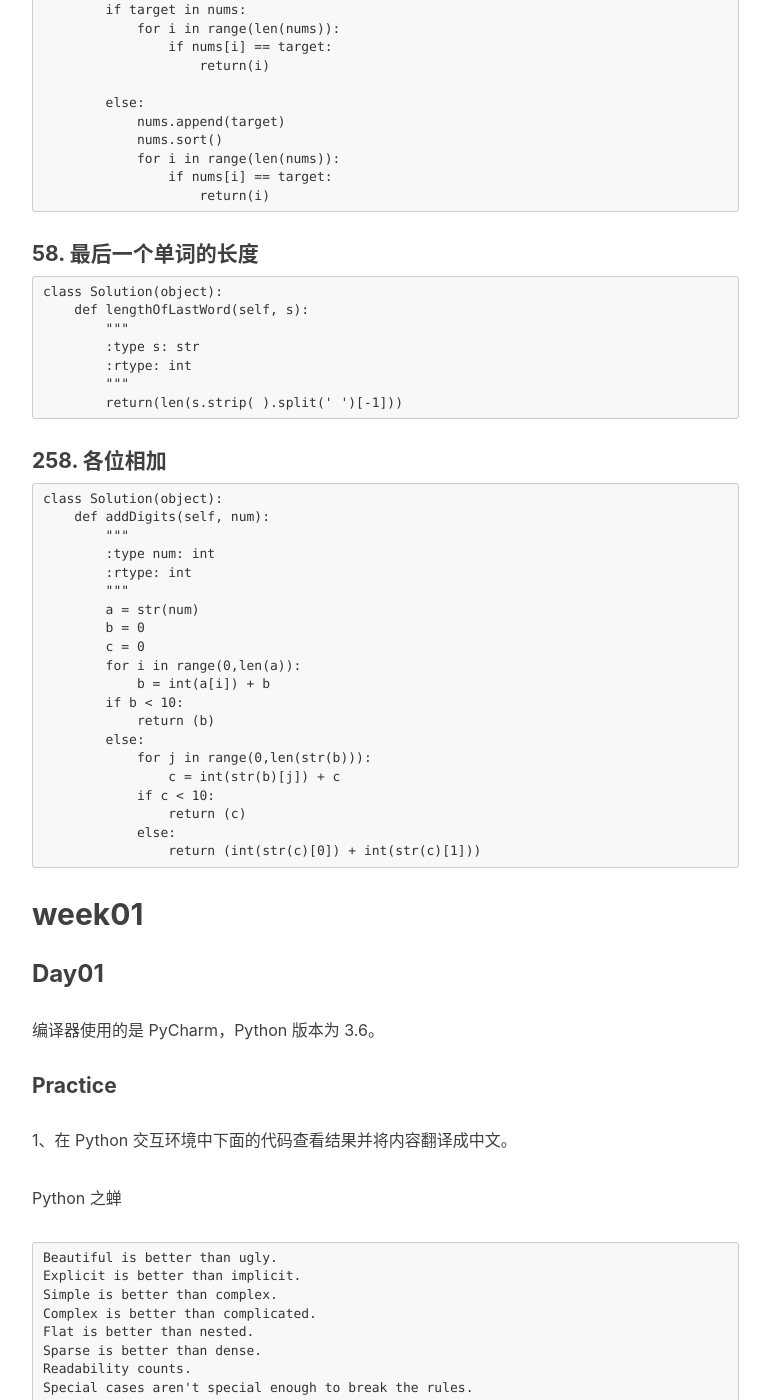
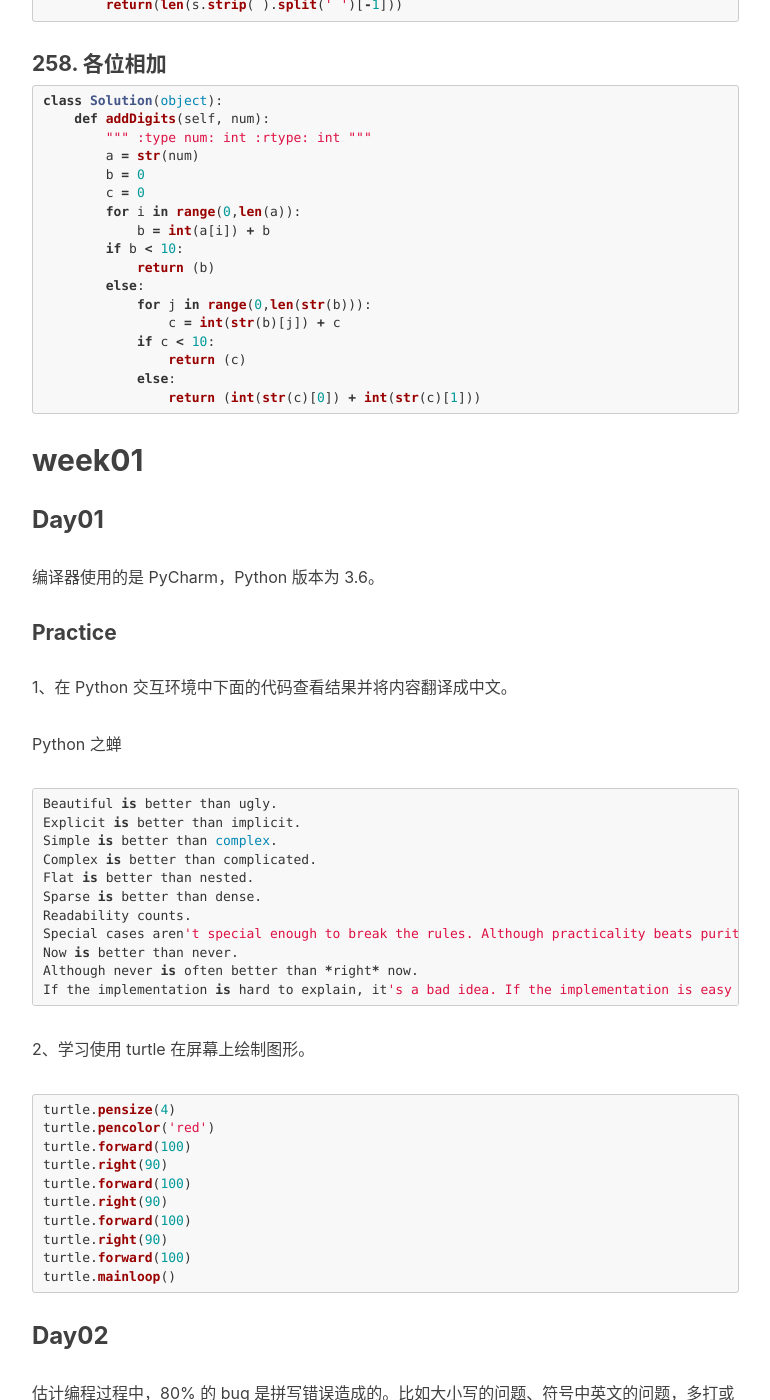
Before and after one commit to zapp926/blog, a Jekyll site: the page built from _posts/2019-03-03-Python.md, in a window 1280 px wide and 1400 px high, scrolled down 2395 px. Shown: the whole window, without its empty margins (233-1003 px from the left). Built offline with Jekyll 4.4.1, drawn with Linux system fonts in a browser that asks for light colours; nearby versions of some CDN libraries; comment, search, counter and statistics services are not loaded; some of the changed text lies outside the part shown.

Commit message:
Update 2019-03-03-Python.md

````diff
--- a/_posts/2019-03-03-Python.md
+++ b/_posts/2019-03-03-Python.md
@@ -9,13 +9,11 @@ tags:
     - 编程
 ---
 
-创作者模式，大周期小行动。
-
-## Leetcode 刷题
+### Leetcode 刷题
 
 #### 01. 两数之和
 
-```Python
+```python
 class Solution(object):
     def twoSum(self, nums, target):
         """
@@ -57,7 +55,7 @@ class Solution(object):
 
 #### 09. 回文数
 
-```Python
+```python
 class Solution(object):
     def isPalindrome(self, x):
         """
@@ -80,7 +78,7 @@ class Solution(object):
 
 #### 28. 实现strStr()
 
-```Python
+```python
 class Solution(object):
     def strStr(self, haystack, needle):
         """
@@ -104,7 +102,7 @@ class Solution(object):
 
 #### 35. 搜索插入位置
 
-```Python
+```python
 class Solution(object):
     def searchInsert(self, nums, target):
         """
@@ -127,7 +125,7 @@ class Solution(object):
 
 #### 58. 最后一个单词的长度
 
-```Python
+```python
 class Solution(object):
     def lengthOfLastWord(self, s):
         """
@@ -139,7 +137,7 @@ class Solution(object):
 
 #### 258. 各位相加
 
-```Python
+```python
 class Solution(object):
     def addDigits(self, num):
         """
@@ -172,7 +170,7 @@ class Solution(object):
 
 Python 之蝉
 
-```Python
+```python
 Beautiful is better than ugly.
 Explicit is better than implicit.
 Simple is better than complex.
@@ -196,7 +194,7 @@ Namespaces are one honking great idea -- let's do more of those!
 
 2、学习使用 turtle 在屏幕上绘制图形。
 
-```Python
+```python
 turtle.pensize(4)
 turtle.pencolor('red')
 turtle.forward(100)
@@ -213,7 +211,7 @@ turtle.mainloop()
 
 估计编程过程中，80% 的 bug 是拼写错误造成的。比如大小写的问题、符号中英文的问题，多打或少打一个字符等。
 #### Practice
-```Python
+```python
 #! _*_ coding='UTF-8' _*_
 
 # 将华氏温度转换成摄氏温度
@@ -247,7 +245,7 @@ print (is_leap)
 ### Day03
 
 #### Practice
-```Python
+```python
 # 英制单位英寸和公制单位厘米互换
 
 value = float(input('请输入长度： '))
````
Also changed, not shown: other parts of _posts/2019-03-03-Python.md (+1 -1 lines).
